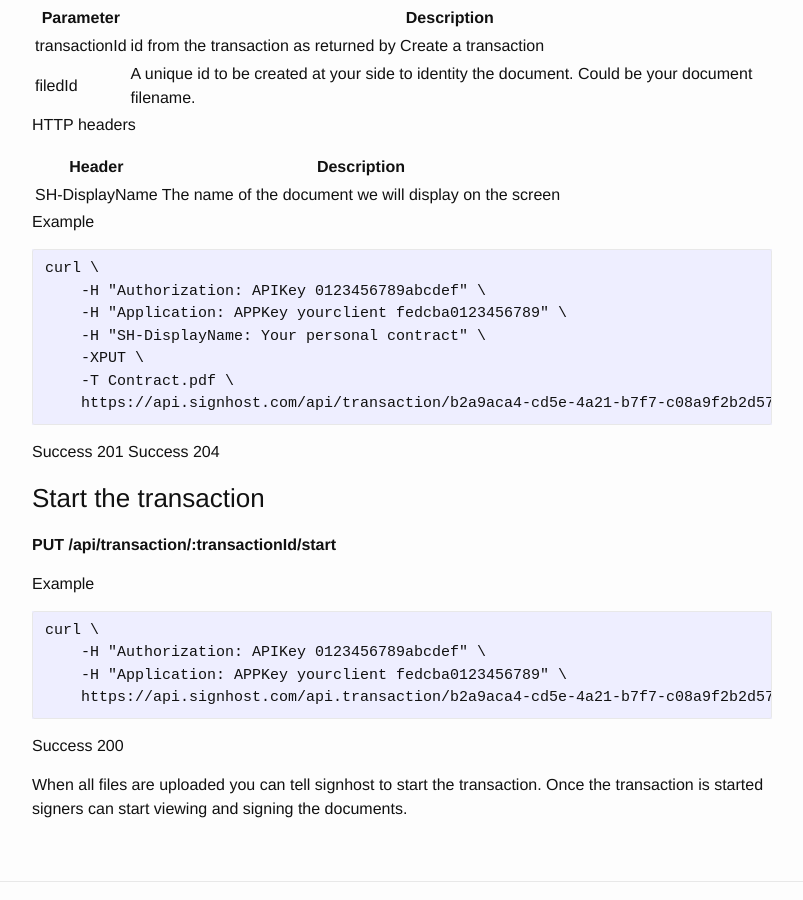
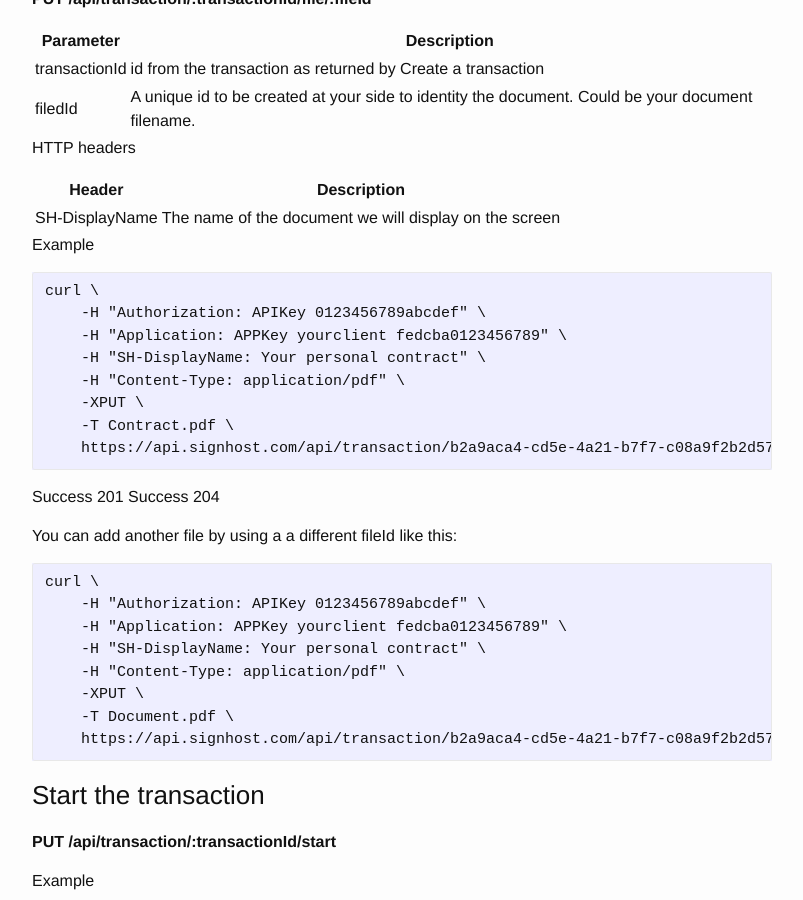
Before and after one commit to markohantula/evidos.github.io, a Jekyll site: the page built from _posts/2015-11-26-howto-create-a-multidocument-transaction.markdown, in a window 1280 px wide and 900 px high, scrolled down 1580 px. Shown: the whole window, without its empty margins (238-1041 px from the left). Built offline with Jekyll 4.4.1, drawn with Linux system fonts in a browser that asks for light colours; some of the changed text lies outside the part shown.

Commit message:
Update multidoc example with multiple files and setting correct Content-Type headers

```diff
--- a/_posts/2015-11-26-howto-create-a-multidocument-transaction.markdown
+++ b/_posts/2015-11-26-howto-create-a-multidocument-transaction.markdown
@@ -19,6 +19,7 @@ Example
     curl \
         -H "Authorization: APIKey 0123456789abcdef" \
         -H "Application: APPKey yourclient fedcba0123456789" \
+        -H "Content-Type: application/json" \
         -d '{
           "Signers": [
             {
@@ -86,6 +87,7 @@ Example
         -H "Authorization: APIKey 0123456789abcdef" \
         -H "Application: APPKey yourclient fedcba0123456789" \
         -H "SH-DisplayName: Your personal contract" \
+        -H "Content-Type: application/pdf" \
         -XPUT \
         -T Contract.pdf \
         https://api.signhost.com/api/transaction/b2a9aca4-cd5e-4a21-b7f7-c08a9f2b2d57/file/Contract.pdf
@@ -93,6 +95,17 @@ Example
 
 Success 201
 Success 204
+
+You can add another file by using a a different fileId like this:
+
+    curl \
+        -H "Authorization: APIKey 0123456789abcdef" \
+        -H "Application: APPKey yourclient fedcba0123456789" \
+        -H "SH-DisplayName: Your personal contract" \
+        -H "Content-Type: application/pdf" \
+        -XPUT \
+        -T Document.pdf \
+        https://api.signhost.com/api/transaction/b2a9aca4-cd5e-4a21-b7f7-c08a9f2b2d57/file/AnotherFile.pdf
 
 ### Start the transaction
 
--- a/index.html
+++ b/index.html
@@ -43,7 +43,7 @@ layout: default
             <td>{{ p.in }}</td>
             <td>{{ p.required }}</td>
             <td>{{ p.description }}
-            </td>
+            Schema: {{ p.schema }}</td>
           </tr>
         {% endfor %}
         </tbody>
```
